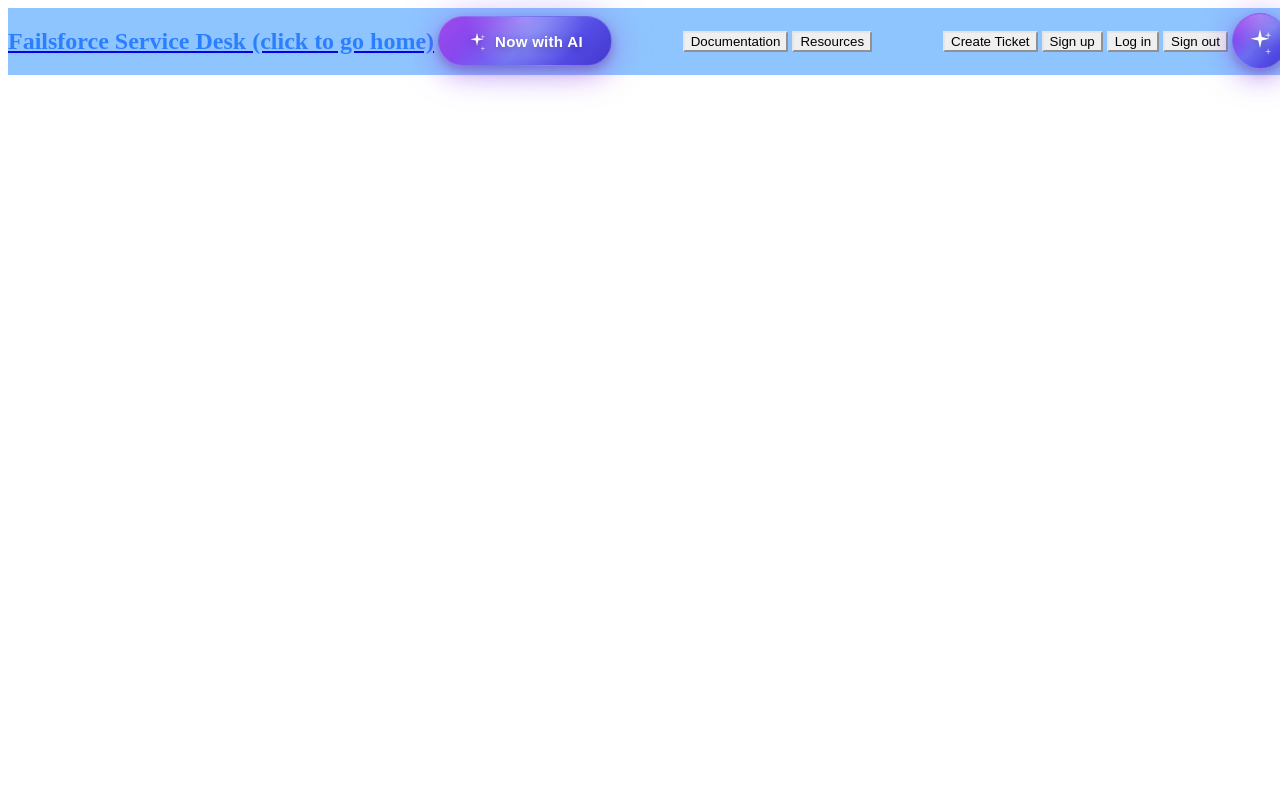
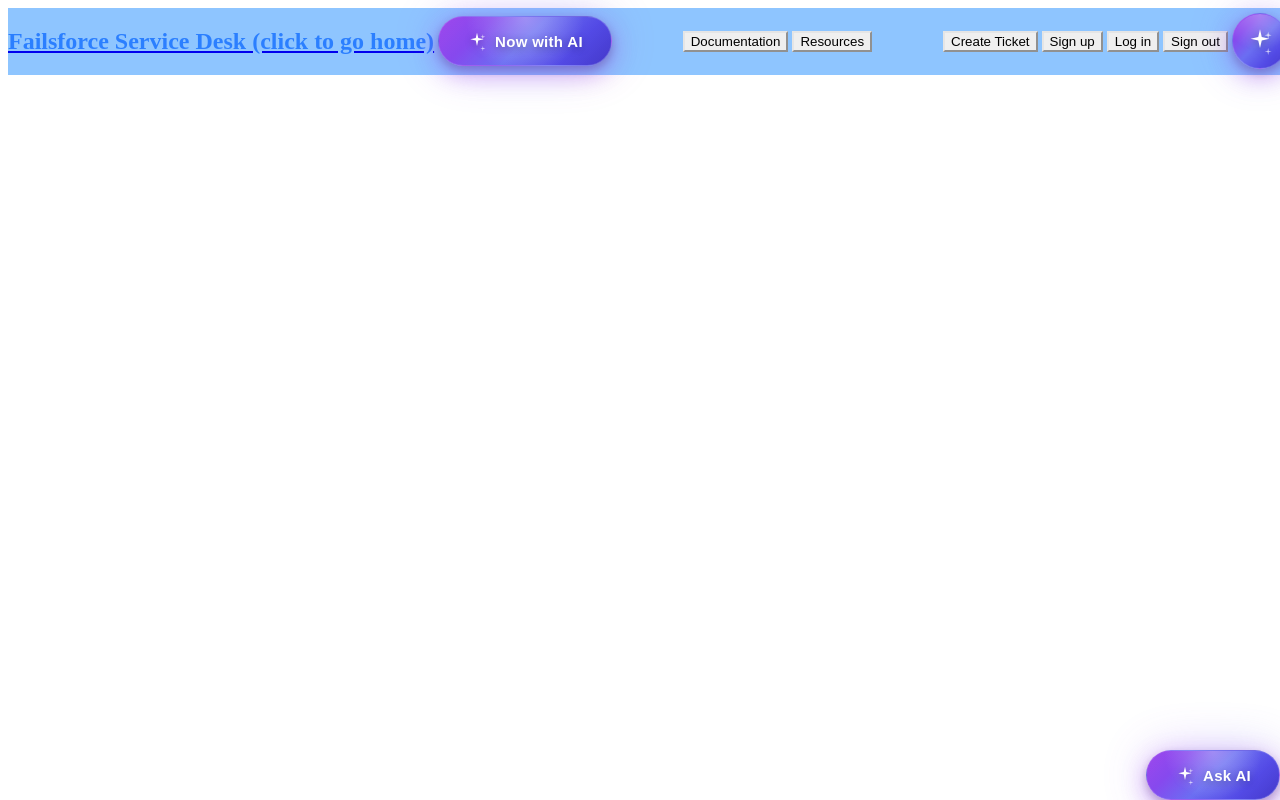
Before and after one commit to ingoau/service-table, a Next.js app: page / in a window 1280 px wide. Built offline with nearby package versions, Linux system fonts and the light colour scheme.

Commit message:
add floating AI button

```diff
--- a/app/layout.tsx
+++ b/app/layout.tsx
@@ -3,6 +3,7 @@ import { Geist, Geist_Mono } from "next/font/google";
 import "./globals.css";
 import Navbar from "@/components/navbar";
 import TitleSetter from "@/components/title-setter";
+import { AIButton } from "@/components/ai-button";
 
 const geistSans = Geist({
   variable: "--font-geist-sans",
@@ -30,6 +31,7 @@ export default function RootLayout({
         className={`${geistSans.variable} ${geistMono.variable} antialiased`}
       >
         <Navbar />
+        <AIButton className="fixed! bottom-0 right-0" />
         {children}
         <TitleSetter />
       </body>
```
